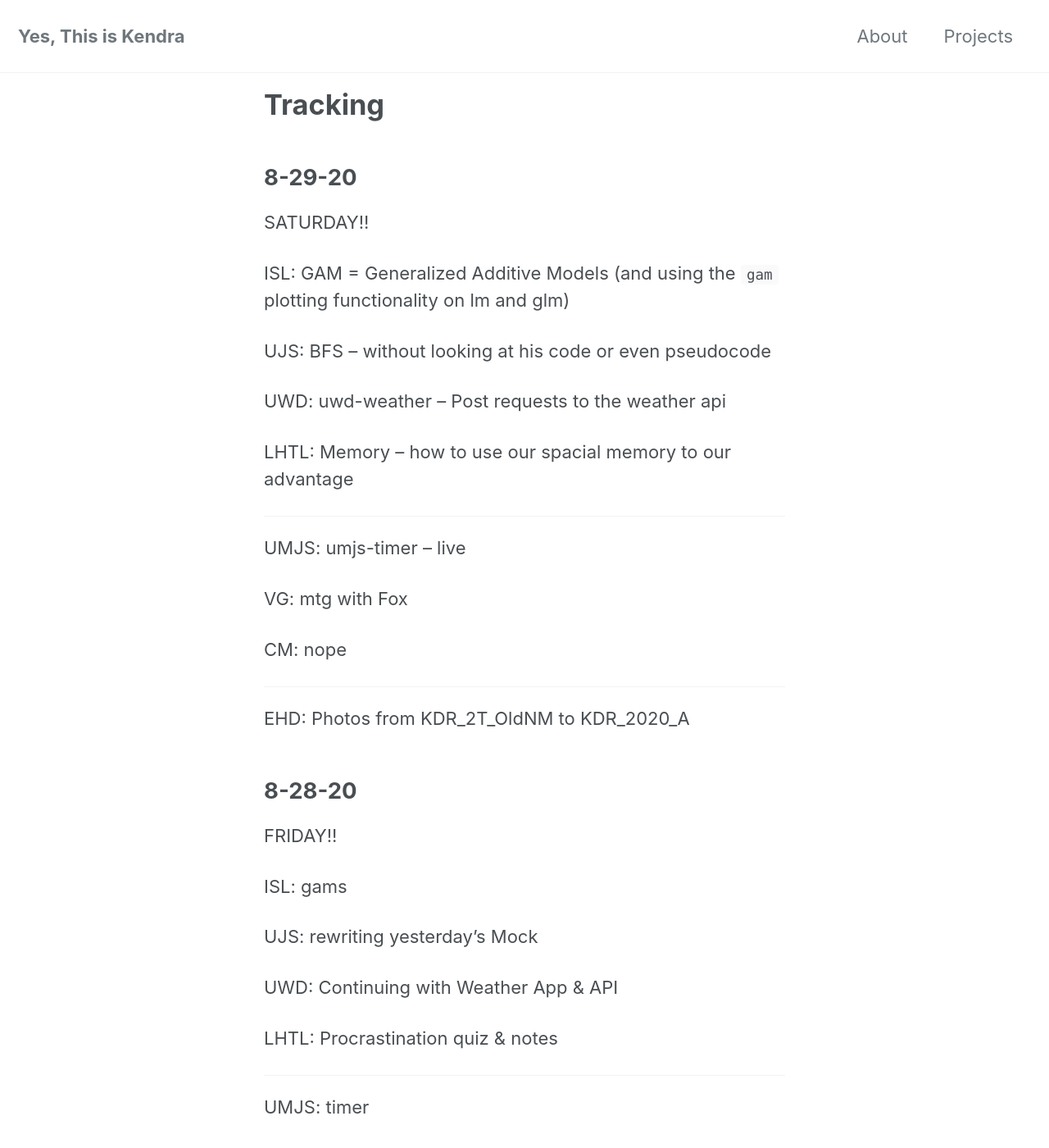
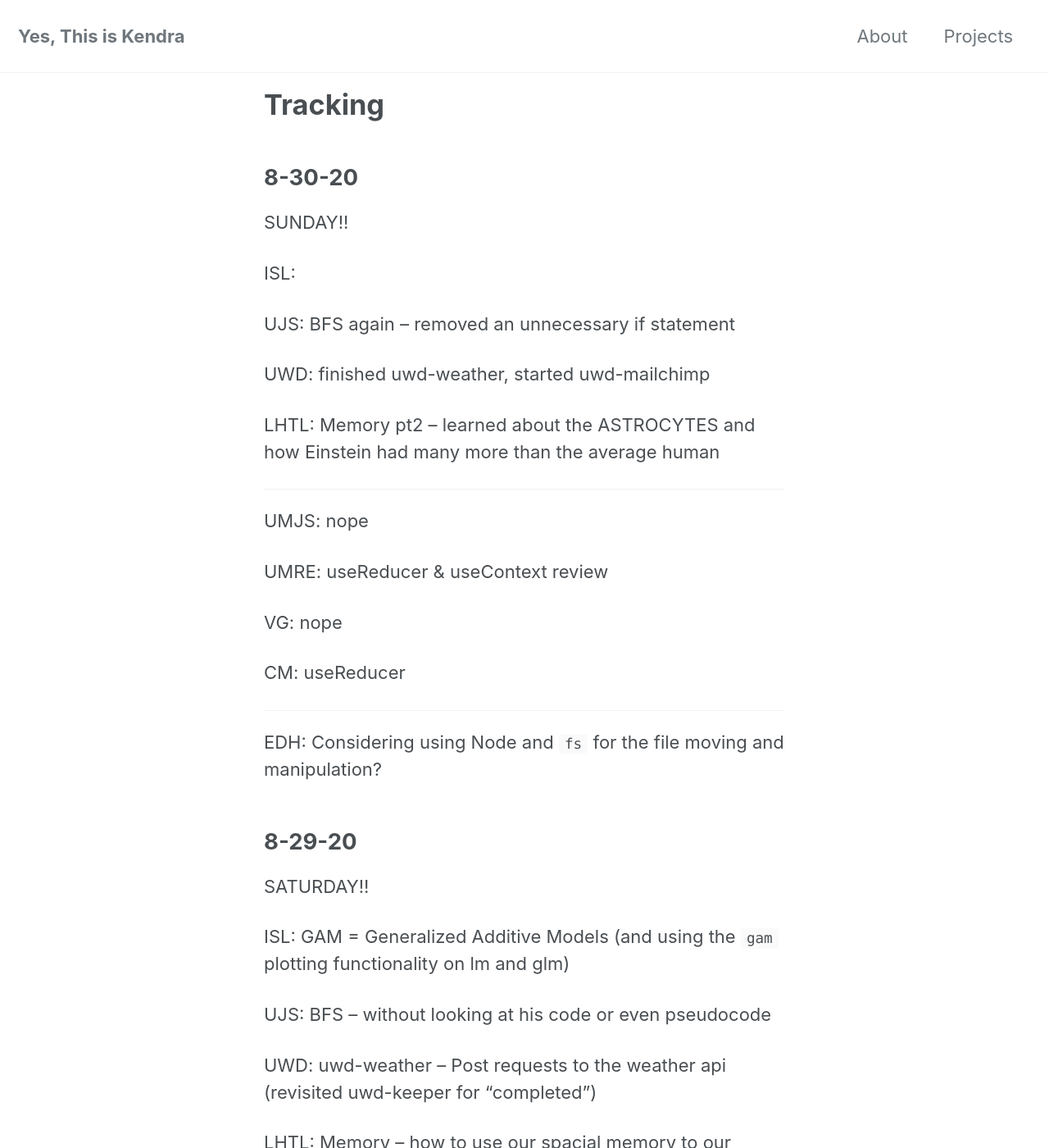
Before and after one commit to yesthisiskendra/yesthisiskendra.github.io, a Jekyll site: the page built from _pages/tracking.md, in a window 1280 px wide and 1400 px high. Shown: the whole window at 82% size. Built offline with Jekyll 4.4.1, drawn with Linux system fonts in a browser that asks for light colours; cached includes are drawn as plain includes; nearby versions of some CDN libraries.

Commit message:
Update tracking

```diff
--- a/_pages/tracking.md
+++ b/_pages/tracking.md
@@ -3,6 +3,32 @@ layout: home
 title: "Tracking"
 permalink: /tracking/
 ---
+
+## 8-30-20
+
+SUNDAY!!
+
+ISL:
+
+UJS: BFS again -- removed an unnecessary if statement
+
+UWD: finished uwd-weather, started uwd-mailchimp
+
+LHTL: Memory pt2 -- learned about the ASTROCYTES and how Einstein had many more than the average human
+
+---
+
+UMJS: nope
+
+UMRE: useReducer & useContext review
+
+VG: nope
+
+CM: useReducer
+
+---
+
+EDH: Considering using Node and `fs` for the file moving and manipulation?
 
 ## 8-29-20
 
@@ -12,7 +38,7 @@ ISL: GAM = Generalized Additive Models (and using the `gam` plotting functionali
 
 UJS: BFS -- without looking at his code or even pseudocode
 
-UWD: uwd-weather -- Post requests to the weather api
+UWD: uwd-weather -- Post requests to the weather api (revisited uwd-keeper for "completed")
 
 LHTL: Memory -- how to use our spacial memory to our advantage
 
```
